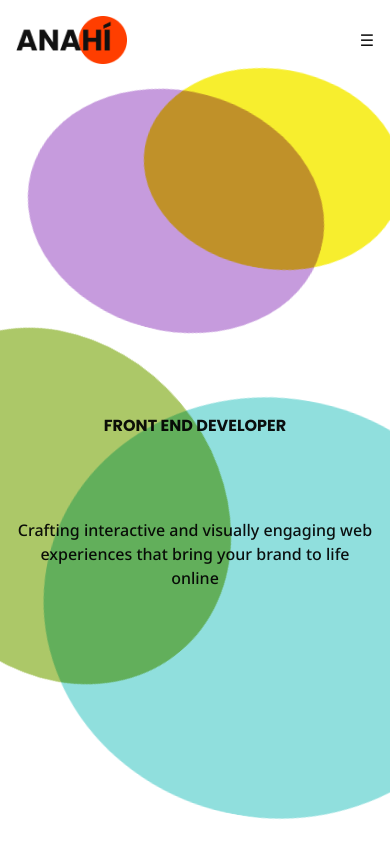
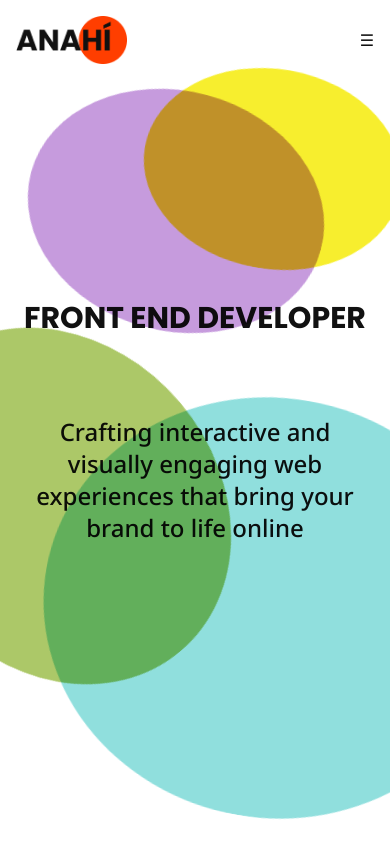
Before and after one commit to anigandini/anahi-portfolio, a Nuxt app: page / in a window 390 px wide. Shown: the top 858 px of the page. Built offline with nearby package versions, Linux system fonts and the light colour scheme.

Commit message:
style: refine layout and spacing

```diff
--- a/app/assets/styles/main.css
+++ b/app/assets/styles/main.css
@@ -11,7 +11,8 @@
   font-style: normal;
   font-variation-settings:
     "wdth" 100;
-  color: var(--color-black)
+  color: var(--color-black);
+  overflow-x: hidden;
 }
 
 a:hover, a:focus, a:active {
--- a/app/components/layout/NavBar.vue
+++ b/app/components/layout/NavBar.vue
@@ -1,5 +1,5 @@
 <template>
-    <div class="navbar container flex flex-row p-4 items-center justify-between">
+    <div class="navbar container fixed flex flex-row p-4 items-center justify-between">
         <figure class="logo">
             <img src="/logo.png" alt="Logo" class="h-12" />
         </figure>
--- a/app/components/sections/HeroSection.vue
+++ b/app/components/sections/HeroSection.vue
@@ -4,7 +4,7 @@
             <div v-for="e in ELLIPSE_CONFIGS" :key="e.id" :ref="el => { if (el) ellipseRefs[e.id] = el }" class="ellipse" :style="{ background: e.color }" />
         </div>
         <main class="w-full h-screen px-4 flex flex-col justify-center items-center gap-20 z-10">
-            <h1 class="hero-title title md:text-6xl uppercase">
+            <h1 class="hero-title title text-3xl md:text-6xl uppercase">
                 <span
                     v-for="(letter, i) in titleLetters"
                     :key="i"
@@ -14,7 +14,7 @@
                     >{{ letter === ' ' ? '\u00A0' : letter }}
                 </span>
             </h1>
-            <h2 class="md:text-3xl text-center">
+            <h2 class="subtitle text-2xl md:text-3xl text-center">
                 Crafting interactive and visually engaging web experiences
                 that bring your brand to life online
             </h2>
@@ -69,4 +69,8 @@ onUnmounted(() => {
   opacity: 0.82;
   will-change: transform, left, top, width, height;
 }
+
+.subtitle {
+  max-width: 600px;
+}
 </style>
```
